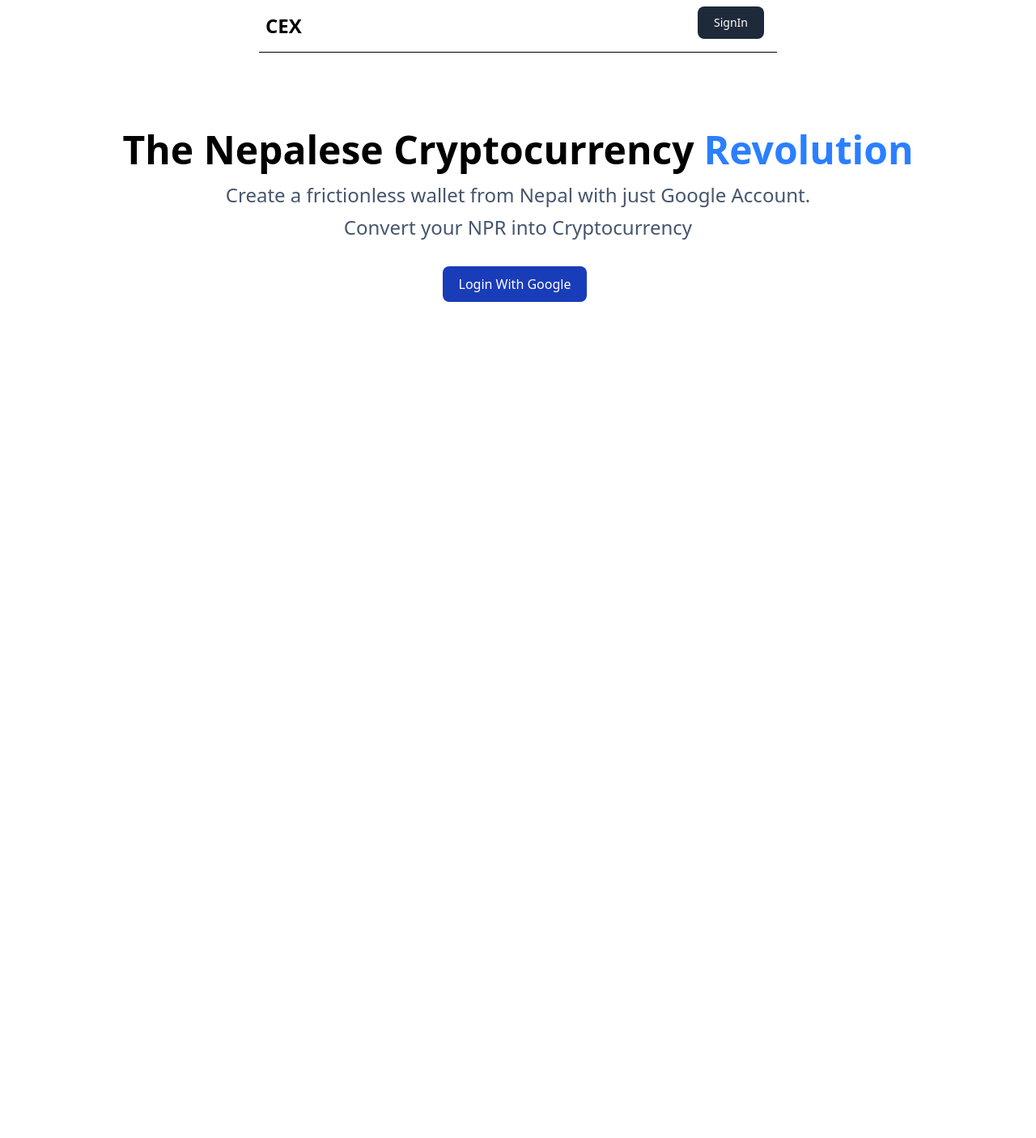
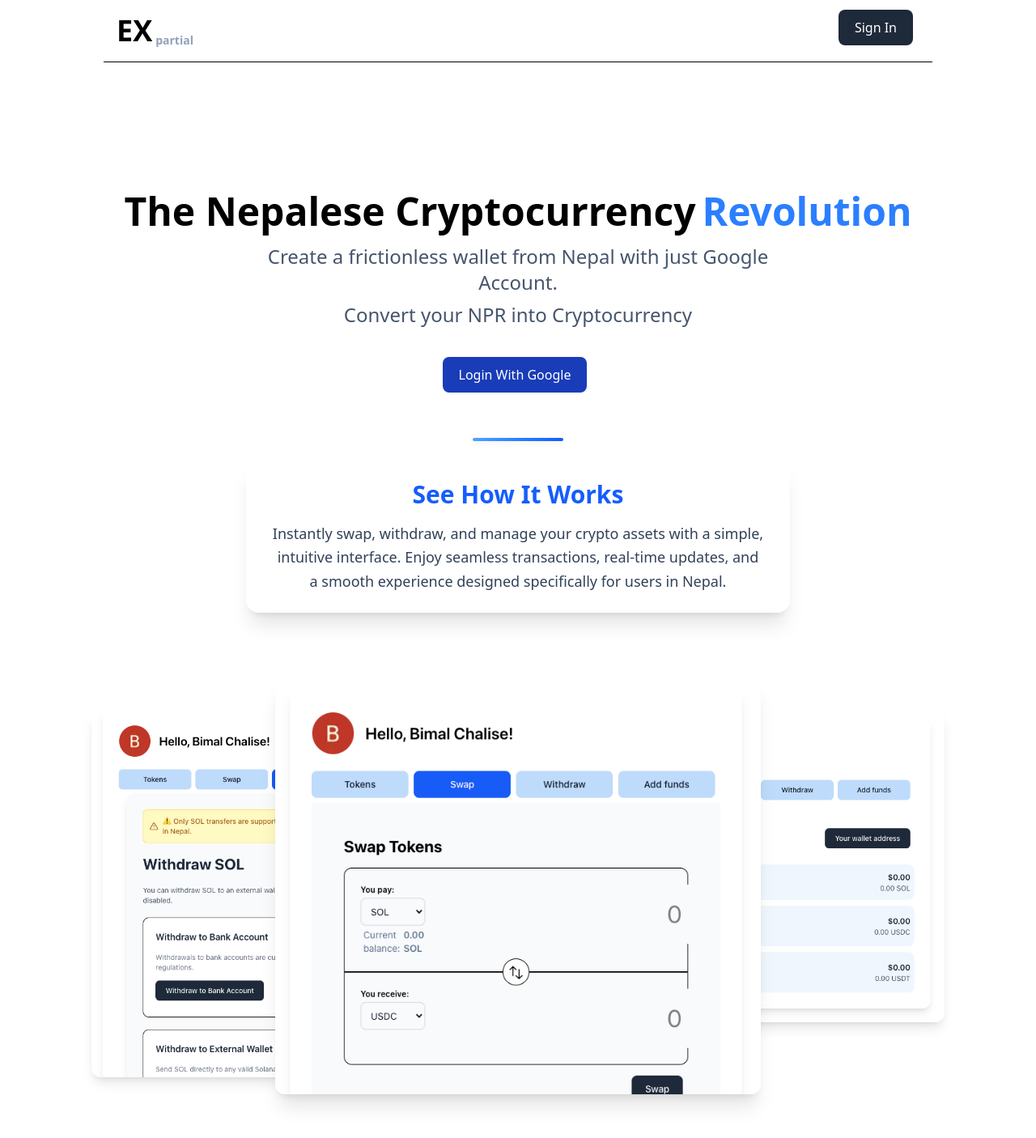
Before and after one commit to BiMalxMe/CEX, a Next.js app: page / in a window 1280 px wide. Shown: the top 1406 px of the page at 81% size. Before the commit the page ends 865 px from the top, so only its background shows below. Built offline with nearby package versions, Linux system fonts and the light colour scheme; no server answers.

Commit message:
Feat : Mobile Responsiveness

```diff
--- a/app/components/AddFund.tsx
+++ b/app/components/AddFund.tsx
@@ -8,14 +8,14 @@ interface TimeLeft {
   seconds: number;
 }
 
-const App: React.FC = () => {
-  const TOTAL_HOURS = 20 * 365 * 24;
-  const now = new Date();
-  const targetDate = new Date(now.getTime() + TOTAL_HOURS * 60 * 60 * 1000);
+const Countdown2030: React.FC = () => {
+  const targetDate = new Date("2030-01-01T00:00:00");
   const [timeLeft, setTimeLeft] = useState<TimeLeft>(calculateTimeLeft());
 
   function calculateTimeLeft(): TimeLeft {
-    const difference = targetDate.getTime() - new Date().getTime();
+    const now = new Date();
+    const difference = targetDate.getTime() - now.getTime();
+
     if (difference <= 0) return { days: 0, hours: 0, minutes: 0, seconds: 0 };
 
     return {
@@ -44,15 +44,13 @@ const App: React.FC = () => {
   );
 
   return (
-    <div className="flex flex-col items-center justify-center p-6 ">
-      <div className="p-6 rounded-2xl flex flex-col items-center gap-4 max-w-sm">
+    <div className="flex flex-col items-center justify-center p-6">
+      <div className="p-6 rounded-2xl flex flex-col items-center gap-4 max-w-sm bg-white/80 backdrop-blur-md shadow-lg">
         <h1 className="text-xl font-bold flex items-center gap-2 text-gray-800">
           <Clock className="w-6 h-6 text-teal-500" />
           This feature will be available
         </h1>
-        <p className="text-center text-sm text-gray-500">
-          Your deposited funds will be available in {TOTAL_HOURS.toLocaleString()} hours
-        </p>
+
         <div className="flex justify-center flex-wrap mt-2">
           {timerComponents.length ? timerComponents : <span className="text-sm text-red-500">Time's up!</span>}
         </div>
@@ -61,4 +59,4 @@ const App: React.FC = () => {
   );
 };
 
-export default App;
+export default Countdown2030;
--- a/app/components/Appbar.tsx
+++ b/app/components/Appbar.tsx
@@ -2,28 +2,30 @@
 import { signIn, signOut, useSession } from "next-auth/react"
 import { PrimaryButton } from "./Button"
 
+export const Appbar = () => {
+    const { data: session } = useSession()
 
-export const Appbar = () => {
-    const session = useSession()
-    return  (
-        <div className="border-b p-2 flex justify-between lg:w-2/4 lg:mx-auto">
-                <div className="text-2xl font-bold flex flex-col justify-center">
-                    CEX
-                </div>
-                <div>
-                    {session.data?.user? <PrimaryButton
-                    onClick={
-                        () => signOut()
-                    }>
+    return (
+        <div className="w-full max-w-5xl mx-auto border-b px-4 py-3 flex justify-between items-center">
+            <div className="text-xl sm:text-4xl font-bold flex items-baseline gap-1">
+                EX
+                <sub className="text-slate-400 text-xs sm:text-sm">partial</sub>
+            </div>
+            <div>
+                {session?.user ? (
+                    <PrimaryButton
+                        className="px-4 py-2 text-sm sm:text-base"
+                        onClick={() => signOut()}>
                         Logout
-                        </PrimaryButton> :  <PrimaryButton
-                    onClick={
-                        () => signIn("google")
-                    }>
-                        SignIn
-                        </PrimaryButton>
-                        }
-                </div>
+                    </PrimaryButton>
+                ) : (
+                    <PrimaryButton
+                        className="px-4 py-2 text-sm sm:text-base"
+                        onClick={() => signIn("google")}>
+                        Sign In
+                    </PrimaryButton>
+                )}
+            </div>
         </div>
     )
 }
--- a/app/components/HeroSection.tsx
+++ b/app/components/HeroSection.tsx
@@ -1,36 +1,95 @@
 "use client"
 import { signIn, useSession } from "next-auth/react"
 import { SecondaryButton } from "./Button"
-import Link from "next/link"
 import { useRouter } from "next/navigation"
+import Image from "next/image"
 
 export const Hero = () => {
-    const session = useSession()
+    const { data: session } = useSession()
     const router = useRouter()
 
     return (
-        <div className="flex flex-col items-center">
-            <div className="text-5xl font-semibold flex items-center">
-                <span>
-                    The Nepalese Cryptocurrency
-                </span>
-                <span className="text-blue-500 ml-3">
-                    Revolution
-                </span>
+        <section className="flex flex-col items-center text-center px-4 py-16">
+            {/* Heading */}
+            <div className="text-3xl sm:text-5xl font-semibold flex flex-col sm:flex-row items-center justify-center gap-2">
+                <span>The Nepalese Cryptocurrency</span>
+                <span className="text-blue-500">Revolution</span>
             </div>
-            <div className="pt-4 text-2xl text-slate-600 text-center">
+
+            {/* Subtext */}
+            <p className="pt-4 text-lg sm:text-2xl text-slate-600 max-w-2xl">
                 Create a frictionless wallet from Nepal with just Google Account.
+            </p>
+            <p className="pt-2 text-lg sm:text-2xl text-slate-600 max-w-2xl">
+                Convert your NPR into Cryptocurrency
+            </p>
+
+            {/* CTA Button */}
+            <div className="pt-6 flex justify-center">
+                {session ? (
+                    <SecondaryButton
+                        className="px-5 py-2 text-sm sm:text-base"
+                        onClick={() => router.push("dashboard")}
+                    >
+                        Go to Dashboard
+                    </SecondaryButton>
+                ) : (
+                    <SecondaryButton
+                        className="px-5 py-2 text-sm sm:text-base"
+                        onClick={() => signIn("google")}
+                    >
+                        Login With Google
+                    </SecondaryButton>
+                )}
             </div>
-            <div className="pt-2 text-2xl text-slate-600 text-center">
-                Convert your NPR into Cryptocurrency
+
+            {/* Decorative Divider and Info Text */}
+            <div className="w-full flex flex-col items-center mt-12 mb-12 px-4">
+    {/* Gradient Divider */}
+    <div className="w-28 h-1 rounded-full mb-6 bg-gradient-to-r from-blue-400 via-blue-500 to-blue-600 shadow-md"></div>
+
+    {/* Card */}
+    <div className="bg-white/70 backdrop-blur-lg shadow-xl rounded-2xl px-8 py-6 max-w-2xl text-center transition-transform hover:-translate-y-2 hover:shadow-2xl duration-300">
+        <h3 className="text-2xl sm:text-3xl font-bold text-blue-600 mb-4">
+            See How It Works
+        </h3>
+        <p className="text-base sm:text-lg text-slate-700 leading-relaxed">
+            Instantly swap, withdraw, and manage your crypto assets with a simple, intuitive interface.
+            Enjoy seamless transactions, real-time updates, and a smooth experience designed specifically for users in Nepal.
+        </p>
+    </div>
+</div>
+
+
+            {/* Preview Images */}
+            <div className="relative mt-8 w-full max-w-5xl flex justify-center">
+                {/* Main center image */}
+                <Image
+                    src="/swap.png"
+                    alt="Swap Preview"
+                    width={600}
+                    height={400}
+                    className="rounded-xl shadow-xl relative z-20 transition-transform duration-500 hover:scale-105 hover:-translate-y-2"
+                />
+
+                {/* Left image */}
+                <Image
+                    src="/withdraw.png"
+                    alt="Withdraw Preview"
+                    width={450}
+                    height={300}
+                    className="rounded-xl shadow-lg absolute -left-10 top-10 hidden sm:block z-10 transition-transform duration-500 hover:scale-105 hover:-translate-y-2"
+                />
+
+                {/* Right image */}
+                <Image
+                    src="/tokens.png"
+                    alt="Tokens Preview"
+                    width={450}
+                    height={300}
+                    className="rounded-xl shadow-lg absolute -right-10 top-10 hidden sm:block z-10 transition-transform duration-500 hover:scale-105 hover:-translate-y-2"
+                />
             </div>
-           { session?.data?.user? <div className="pt-5 flex justify-center">
-                <SecondaryButton onClick={() => router.push("dashboard") }>Go to Dashboard</SecondaryButton>
-            </div> :
-            <div className="pt-5 flex justify-center">
-            <SecondaryButton onClick={() => signIn("google")}>Login With Google </SecondaryButton>
-        </div>
-}
-        </div>
+        </section>
     )
 }
```
